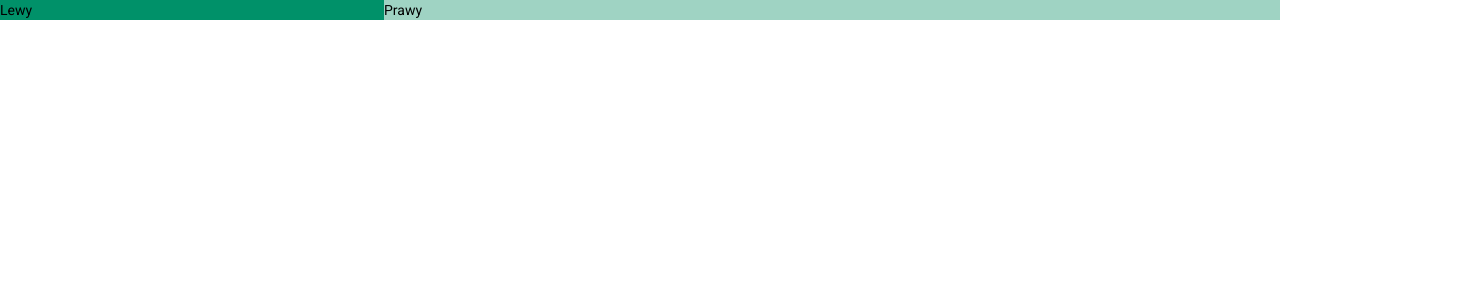
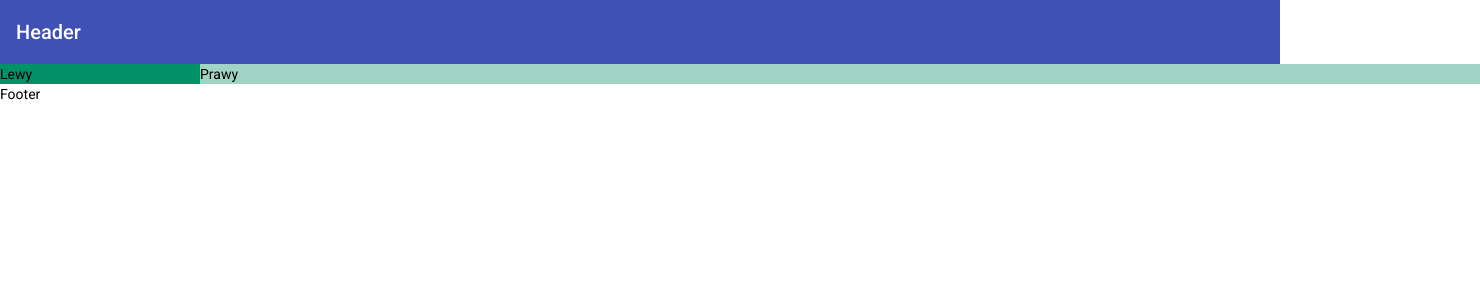
Before and after one commit to WMklMTU/AnguLayout, an Angular app: page / in a window 1280 px wide. Shown: the top 300 px of the page, 1480 px wide, since content can reach past the window. Built offline with nearby package versions, Linux system fonts and the light colour scheme.

Commit message:
materials added

```diff
--- a/src/app/app.component.html
+++ b/src/app/app.component.html
@@ -1,4 +1,15 @@
-<div fxLayout="raw" class="parent" fxLayout.lt-md="column">
-    <div fxFlex="30" class="left">Lewy</div>
-    <div fxFlex="70" class="right">Prawy</div>
+<div fxLayout="column" class="parent">
+  <mat-toolbar color="primary">Header</mat-toolbar>
+  <mat-sidenav-container autosize>
+    <mat-sidenav mode="side" opened>
+      <mat-sidenav-content>Text</mat-sidenav-content>
+      <p>Menu</p>
+      <button mat-raised-button>First option</button>
+    </mat-sidenav>
+  </mat-sidenav-container>
+  <div fxLayout="row" class="child">
+    <div fxFlex="200px" class="left">Lewy</div>
+    <div fxFlexFill class="right">Prawy</div>
+  </div>
+  <div fxFlex class="footer">Footer</div>
 </div>
--- a/src/app/app.component.scss
+++ b/src/app/app.component.scss
@@ -13,3 +13,7 @@
 .right {
     background-color: #9fd3c3;
 }
+
+.mat-sidenav {
+    width: 200px;
+}
```
Also changed, not shown: src/app/app.module.ts (+11 -6 lines).
